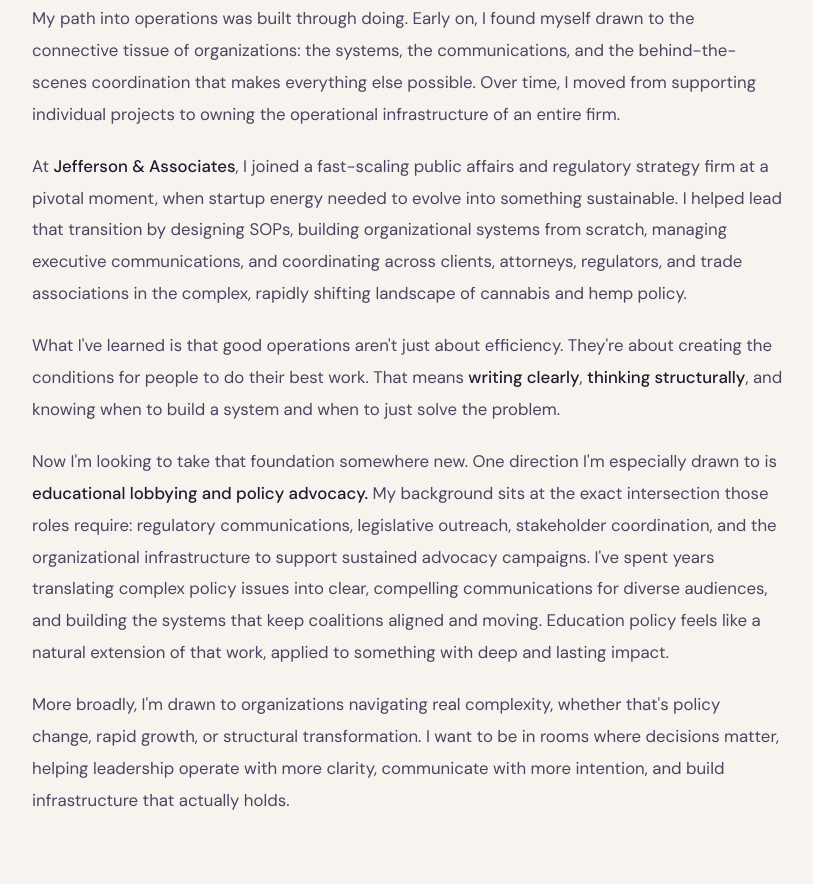
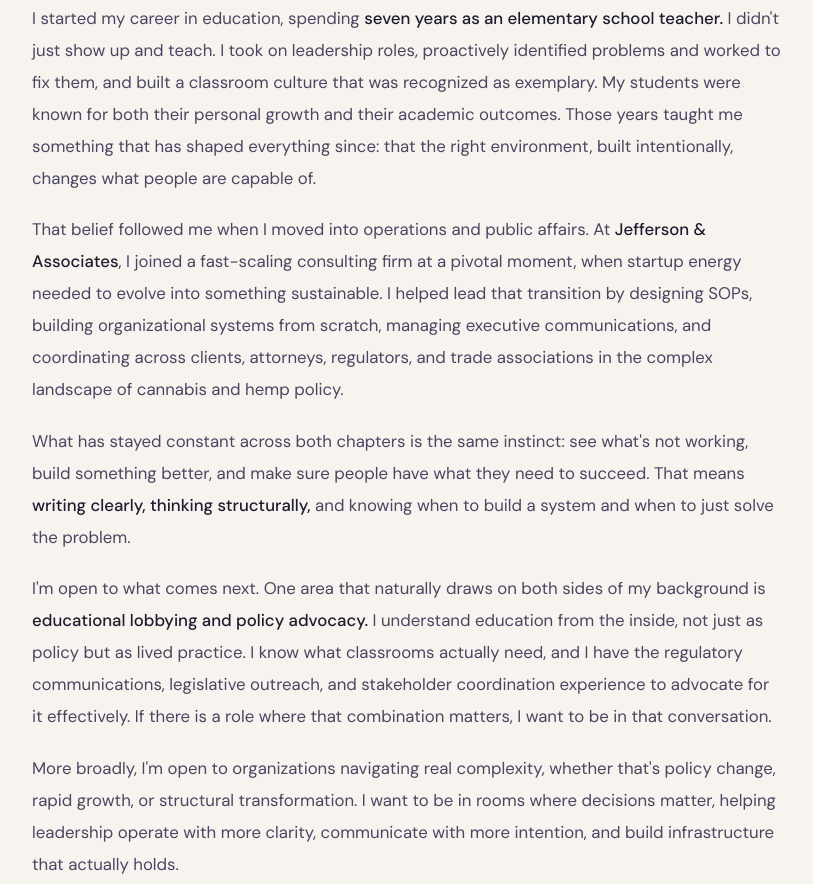
Before and after one commit to meganwag23/meganwag23.github.io, a plain HTML site: page index.html in a window 1280 px wide. Shown: the part 837-1721 px from the top of the page, without its empty margins (232-1045 px from the left). Drawn offline with Linux system fonts and the light colour scheme.

Commit message:
Update index.html

```diff
--- a/index.html
+++ b/index.html
@@ -69,7 +69,7 @@
       <img class="avatar" src="https://github.com/meganwag23.png" alt="Megan Wagner" />
     </div>
     <h1>Megan Wagner</h1>
-    <p class="hero-title">Director of Operations · Jefferson &amp; Associates</p>
+    <p class="hero-title">Director of Operations &middot; Jefferson &amp; Associates</p>
     <p class="hero-tagline">I build the systems, structures, and communications that let organizations <em>actually work,</em> especially in fast-moving, high-stakes environments where clarity is everything.</p>
     <div class="cta-row">
       <a href="#about" class="btn btn-primary">Learn more</a>
@@ -80,11 +80,11 @@
     <p class="section-label">Background</p>
     <h2 class="section-title">How I got here</h2>
     <div class="about-text">
-      <p>My path into operations was built through doing. Early on, I found myself drawn to the connective tissue of organizations: the systems, the communications, and the behind-the-scenes coordination that makes everything else possible. Over time, I moved from supporting individual projects to owning the operational infrastructure of an entire firm.</p>
-      <p>At <strong>Jefferson &amp; Associates</strong>, I joined a fast-scaling public affairs and regulatory strategy firm at a pivotal moment, when startup energy needed to evolve into something sustainable. I helped lead that transition by designing SOPs, building organizational systems from scratch, managing executive communications, and coordinating across clients, attorneys, regulators, and trade associations in the complex, rapidly shifting landscape of cannabis and hemp policy.</p>
-      <p>What I've learned is that good operations aren't just about efficiency. They're about creating the conditions for people to do their best work. That means <strong>writing clearly</strong>, <strong>thinking structurally</strong>, and knowing when to build a system and when to just solve the problem.</p>
-      <p>Now I'm looking to take that foundation somewhere new. One direction I'm especially drawn to is <strong>educational lobbying and policy advocacy.</strong> My background sits at the exact intersection those roles require: regulatory communications, legislative outreach, stakeholder coordination, and the organizational infrastructure to support sustained advocacy campaigns. I've spent years translating complex policy issues into clear, compelling communications for diverse audiences, and building the systems that keep coalitions aligned and moving. Education policy feels like a natural extension of that work, applied to something with deep and lasting impact.</p>
-      <p>More broadly, I'm drawn to organizations navigating real complexity, whether that's policy change, rapid growth, or structural transformation. I want to be in rooms where decisions matter, helping leadership operate with more clarity, communicate with more intention, and build infrastructure that actually holds.</p>
+      <p>I started my career in education, spending <strong>seven years as an elementary school teacher.</strong> I didn't just show up and teach. I took on leadership roles, proactively identified problems and worked to fix them, and built a classroom culture that was recognized as exemplary. My students were known for both their personal growth and their academic outcomes. Those years taught me something that has shaped everything since: that the right environment, built intentionally, changes what people are capable of.</p>
+      <p>That belief followed me when I moved into operations and public affairs. At <strong>Jefferson &amp; Associates</strong>, I joined a fast-scaling consulting firm at a pivotal moment, when startup energy needed to evolve into something sustainable. I helped lead that transition by designing SOPs, building organizational systems from scratch, managing executive communications, and coordinating across clients, attorneys, regulators, and trade associations in the complex landscape of cannabis and hemp policy.</p>
+      <p>What has stayed constant across both chapters is the same instinct: see what's not working, build something better, and make sure people have what they need to succeed. That means <strong>writing clearly,</strong> <strong>thinking structurally,</strong> and knowing when to build a system and when to just solve the problem.</p>
+      <p>I'm open to what comes next. One area that naturally draws on both sides of my background is <strong>educational lobbying and policy advocacy.</strong> I understand education from the inside, not just as policy but as lived practice. I know what classrooms actually need, and I have the regulatory communications, legislative outreach, and stakeholder coordination experience to advocate for it effectively. If there is a role where that combination matters, I want to be in that conversation.</p>
+      <p>More broadly, I'm open to organizations navigating real complexity, whether that's policy change, rapid growth, or structural transformation. I want to be in rooms where decisions matter, helping leadership operate with more clarity, communicate with more intention, and build infrastructure that actually holds.</p>
     </div>
   </section>
   <section id="expertise">
@@ -120,6 +120,6 @@
       </div>
     </div>
   </section>
-  <footer><p>&#169; 2026 Megan Wagner</p></footer>
+  <footer><p>&copy; 2026 Megan Wagner</p></footer>
 </body>
 </html>
```
